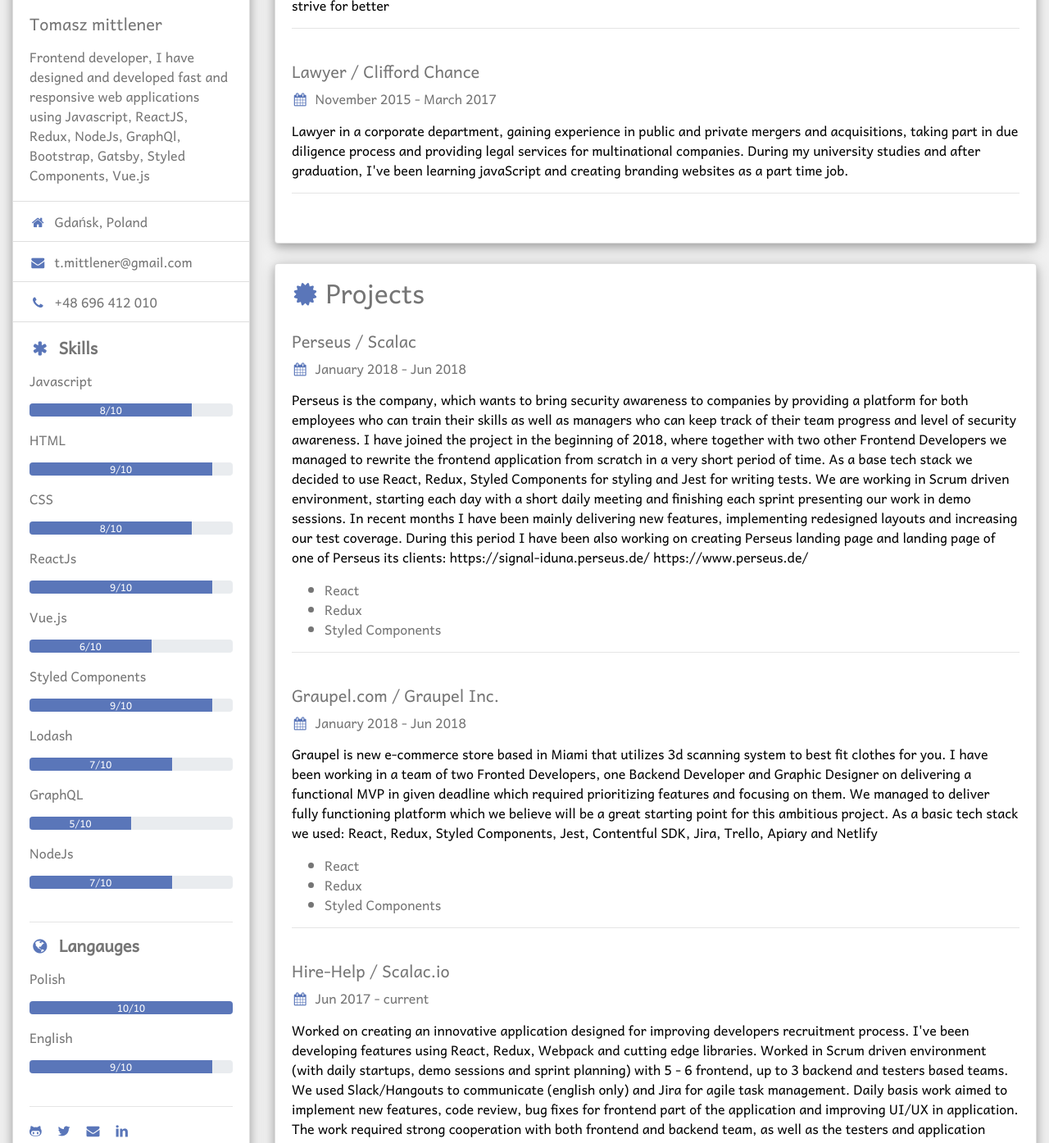
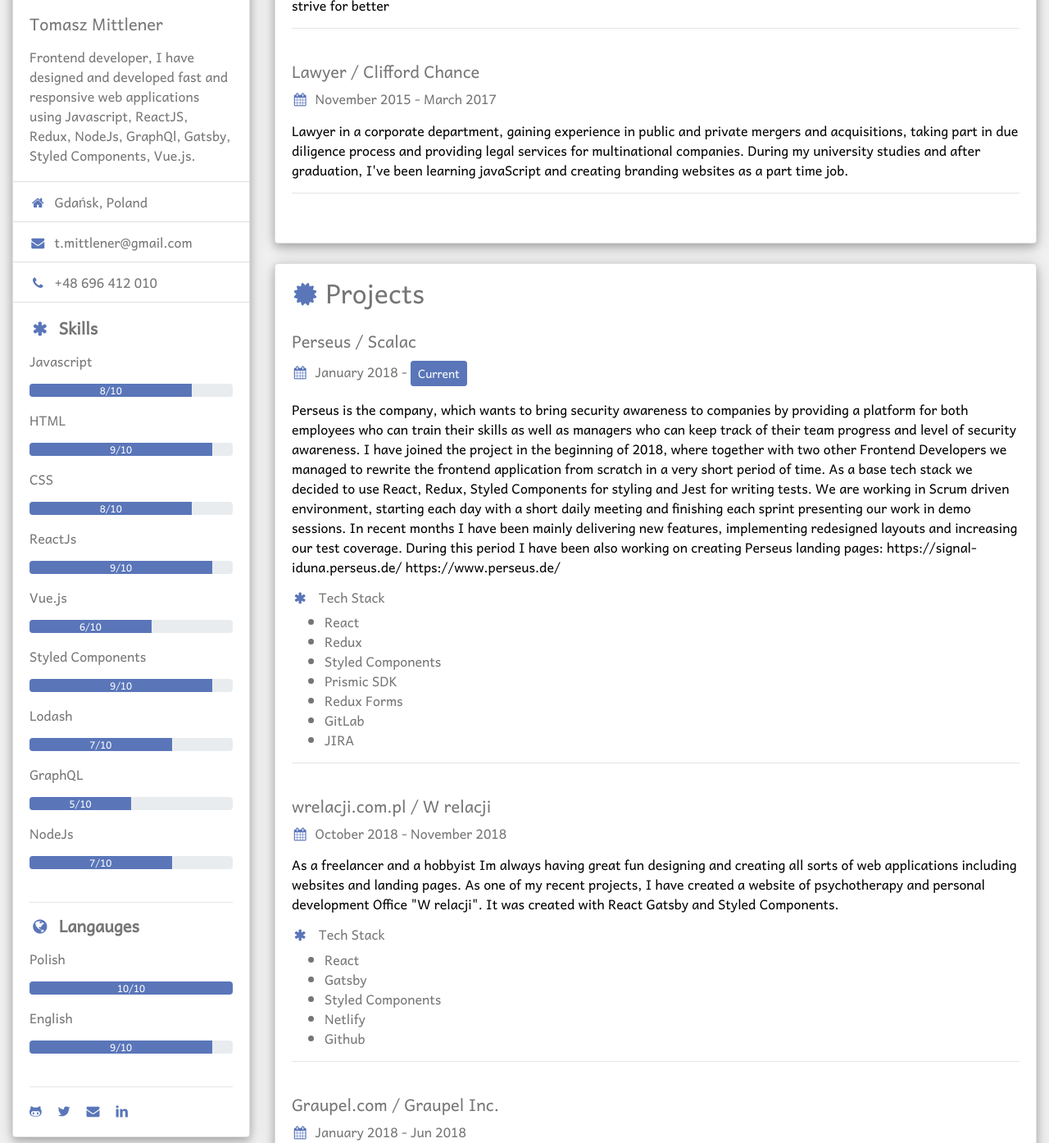
Before and after one commit to tomaszmittlener/cv, a Gatsby site: page / in a window 1280 px wide. Shown: the part 244-1638 px from the top of the page at 82% size. Built offline with nearby package versions, Linux system fonts and the light colour scheme; Gatsby itself is replaced by a stand-in of ours.

Commit message:
feat: add tech stack for projects and education overview

```diff
--- a/site-config.js
+++ b/site-config.js
@@ -8,14 +8,14 @@
     siteKeyword:"Tomasz Mittlener, software engineer, frontend developer, javascript, react js, vue js, node js, graphql, jquery, lodash, javascript expert, ES6, software engineer, web developer, front end developer, bootstrap, material design, styled components, gatsby, react gatsby.",
     siteDescription: "Frontend developer, I have designed and developed fast and responsive web applications using Javascript, ReactJS, Redux, NodeJs, GraphQl, Bootstrap, Gatsby", // Website description used for RSS feeds/meta description tag.
     googleAnalyticsID: "UA-130772433-1", // GA tracking ID.
-    userName: "Tomasz mittlener", // Username to display in the author segment.
+    userName: "Tomasz Mittlener", // Username to display in the author segment.
     userTwitter: "t_mittlener", // Optionally renders "Follow Me" in the UserInfo segment.
     userLocation: "Gdańsk, Poland", // User location to display in the author segment.
     userAvatar: "./src/static/images/me.png", // User avatar to display in the author segment.
     favicon32:`./src/static/images/me.png`,
     favicon16:`./src/static/images/me.png`,
     ogImage: `./src/static/images/me.png`,
-    userDescription: "Frontend developer, I have designed and developed fast and responsive web applications using Javascript, ReactJS, Redux, NodeJs, GraphQl, Bootstrap, Gatsby, Styled Components, Vue.js", // Website description used for RSS feeds/meta description tag.
+    userDescription: "Frontend developer, I have designed and developed fast and responsive web applications using Javascript, ReactJS, Redux, NodeJs, GraphQl, Gatsby, Styled Components, Vue.js.", // Website description used for RSS feeds/meta description tag.
     userPhone:"+48 696 412 010",
     userEmail:"t.mittlener@gmail.com",
     skills:[
@@ -78,7 +78,7 @@
         {
             position:"Lawyer",
             company: "Clifford Chance",
-            current:false,
+            current: false,
             startDate: "November 2015",
             endDate: "March 2017",
             overview: "Lawyer in a corporate department, gaining experience in public and private mergers and acquisitions, taking part in due diligence process and providing legal services for multinational companies. During my university studies and after graduation, I've been learning javaScript and creating branding websites as a part time job.",
@@ -89,12 +89,23 @@
             position:"Front-End Developer",
             name: "Perseus",
             company: "Scalac",
-            teamSize: "4",
+            teamSize: "15+",
+            current: true,
+            startDate: "January 2018",
+            endDate: "current",
+            overview: `Perseus is the company, which wants to bring security awareness to companies by providing a platform for both employees who can train their skills as well as managers who can keep track of their team progress and level of security awareness. I have joined the project in the beginning of 2018, where together with two other Frontend Developers we managed to rewrite the frontend application from scratch in a very short period of time. As a base tech stack we decided to use React, Redux, Styled Components for styling and Jest for writing tests. We are working in Scrum driven environment, starting each day with a short daily meeting and finishing each sprint presenting our work in demo sessions. In recent months I have been mainly delivering new features, implementing redesigned layouts and increasing our test coverage. During this period I have been also working on creating Perseus landing pages: https://signal-iduna.perseus.de/ https://www.perseus.de/`,
+            techStack: ['React', 'Redux', 'Styled Components', 'Prismic SDK', 'Redux Forms', 'GitLab', 'JIRA',],
+        },
+        {
+            position:"Front-End Developer",
+            name: "wrelacji.com.pl",
+            company: "W relacji",
+            teamSize: "1",
             current: false,
-            startDate: "January 2018",
-            endDate: "Jun 2018",
-            overview: `Perseus is the company, which wants to bring security awareness to companies by providing a platform for both employees who can train their skills as well as managers who can keep track of their team progress and level of security awareness. I have joined the project in the beginning of 2018, where together with two other Frontend Developers we managed to rewrite the frontend application from scratch in a very short period of time. As a base tech stack we decided to use React, Redux, Styled Components for styling and Jest for writing tests. We are working in Scrum driven environment, starting each day with a short daily meeting and finishing each sprint presenting our work in demo sessions. In recent months I have been mainly delivering new features, implementing redesigned layouts and increasing our test coverage. During this period I have been also working on creating Perseus landing page and landing page of one of Perseus its clients: https://signal-iduna.perseus.de/ https://www.perseus.de/`,
-            techStack: ['React', 'Redux', 'Styled Components'],
+            startDate: "October 2018",
+            endDate: "November 2018",
+            overview: `As a freelancer and a hobbyist Im always having great fun designing and creating all sorts of web applications including websites and landing pages. As one of my recent projects, I have created a website of psychotherapy and personal development Office "W relacji". It was created with React Gatsby and Styled Components.`,
+            techStack: ['React', 'Gatsby', 'Styled Components', 'Netlify', 'Github'],
         },
         {
             position:"Front-End Developer",
@@ -105,7 +116,7 @@
             startDate: "January 2018",
             endDate: "Jun 2018",
             overview: `Graupel is new e-commerce store based in Miami that utilizes 3d scanning system to best fit clothes for you. I have been working in a team of two Fronted Developers, one Backend Developer and Graphic Designer on delivering a functional MVP in given deadline which required prioritizing features and focusing on them. We managed to deliver fully functioning platform which we believe will be a great starting point for this ambitious project. As a basic tech stack we used: React, Redux, Styled Components, Jest, Contentful SDK, Jira, Trello, Apiary and Netlify`,
-            techStack: ['React', 'Redux', 'Styled Components'],
+            techStack: ['React', 'Redux', 'Styled Components', 'Contentul SDK', 'Netlify', 'Redux Forms', 'recompose', 'React Intl'],
         },
         {
             position:"Front-End Developer",
@@ -116,7 +127,7 @@
             startDate: "Jun 2017",
             endDate: "current",
             overview: `Worked on creating an innovative application designed for improving developers recruitment process. I've been developing features using React, Redux, Webpack and cutting edge libraries. Worked in Scrum driven environment (with daily startups, demo sessions and sprint planning) with 5 - 6 frontend, up to 3 backend and testers based teams. We used Slack/Hangouts to communicate (english only) and Jira for agile task management. Daily basis work aimed to implement new features, code review, bug fixes for frontend part of the application and improving UI/UX in application. The work required strong cooperation with both frontend and backend team, as well as the testers and application users.`,
-            techStack: ['React', 'Redux', 'Styled Components'],
+            techStack: ['React', 'Redux', 'Sass', 'Jest', 'Formik', 'Github', 'Jira', 'Jenkins'],
         }
     ],
     education:[
@@ -126,7 +137,7 @@
             startDate:"July 2009",
             endDate: "Jun 2015",
             current: false,
-            overview: "I graduated from the law school with a master's degree, however I was always interested in new technologies and software development :)"
+            overview: "I graduated from the law school with a master's degree. During my studies I have been also learning programming and creating simple websites, which makes me a lawyer and Front-End developer in love with computer science and web technologies :)"
         }
     ],
     // Links to social profiles/projects you want to display in the author segment/navigation bar.
--- a/src/components/detailsCard.js
+++ b/src/components/detailsCard.js
@@ -1,4 +1,4 @@
-import React, {Component} from 'react'
+import React, {Component, Fragment} from 'react'
 
 class DetailsCard extends Component {
     render () {
@@ -15,7 +15,10 @@
                     {this.props.overview}
                 </p>
                 {this.props.techStack &&
-                <ul className="text-color">{this.props.techStack.map(skill => <li>{skill}</li>)}</ul>
+                    <Fragment>
+                <h6><i className="fa fa-asterisk fa-fw mr-2"></i> Tech Stack</h6>
+                <ul>{this.props.techStack.map(skill => <li>{skill}</li>)}</ul>
+                    </Fragment>
                 }
                 <hr/>
                 <br/>
```
